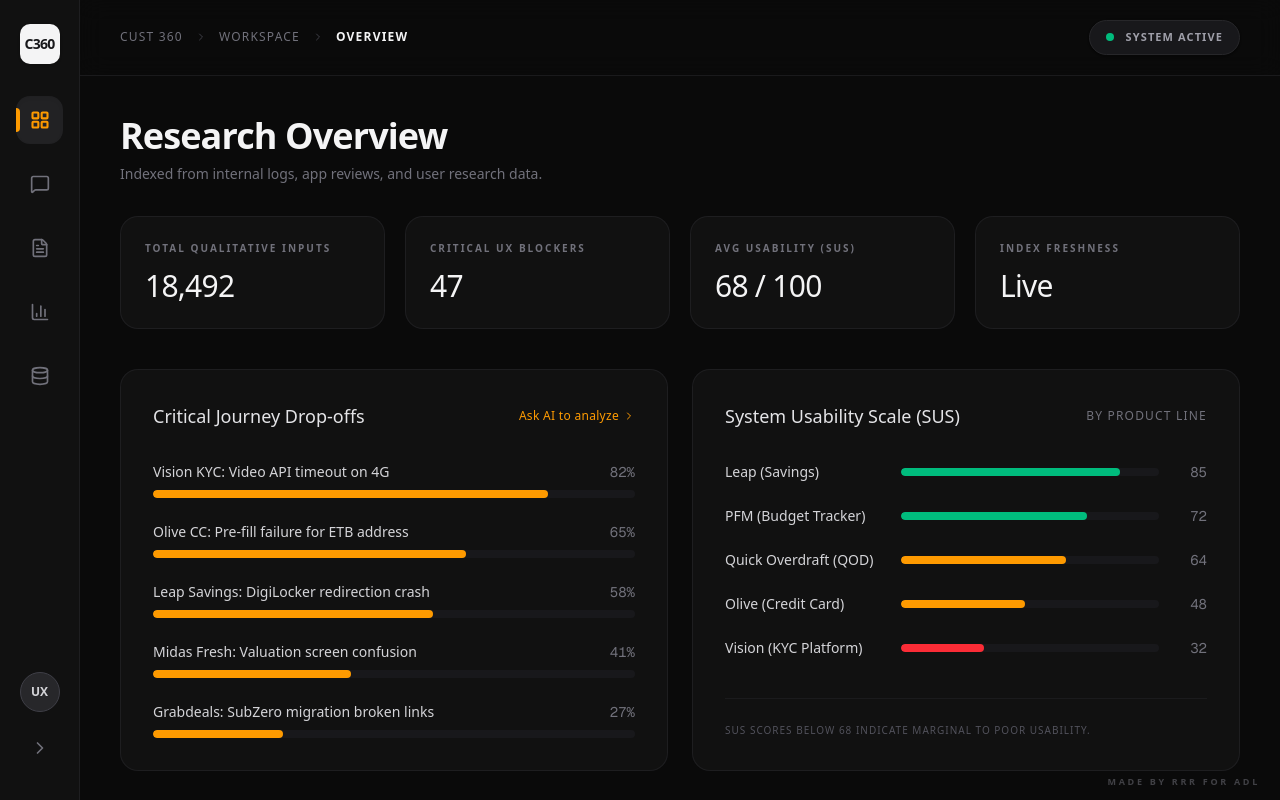
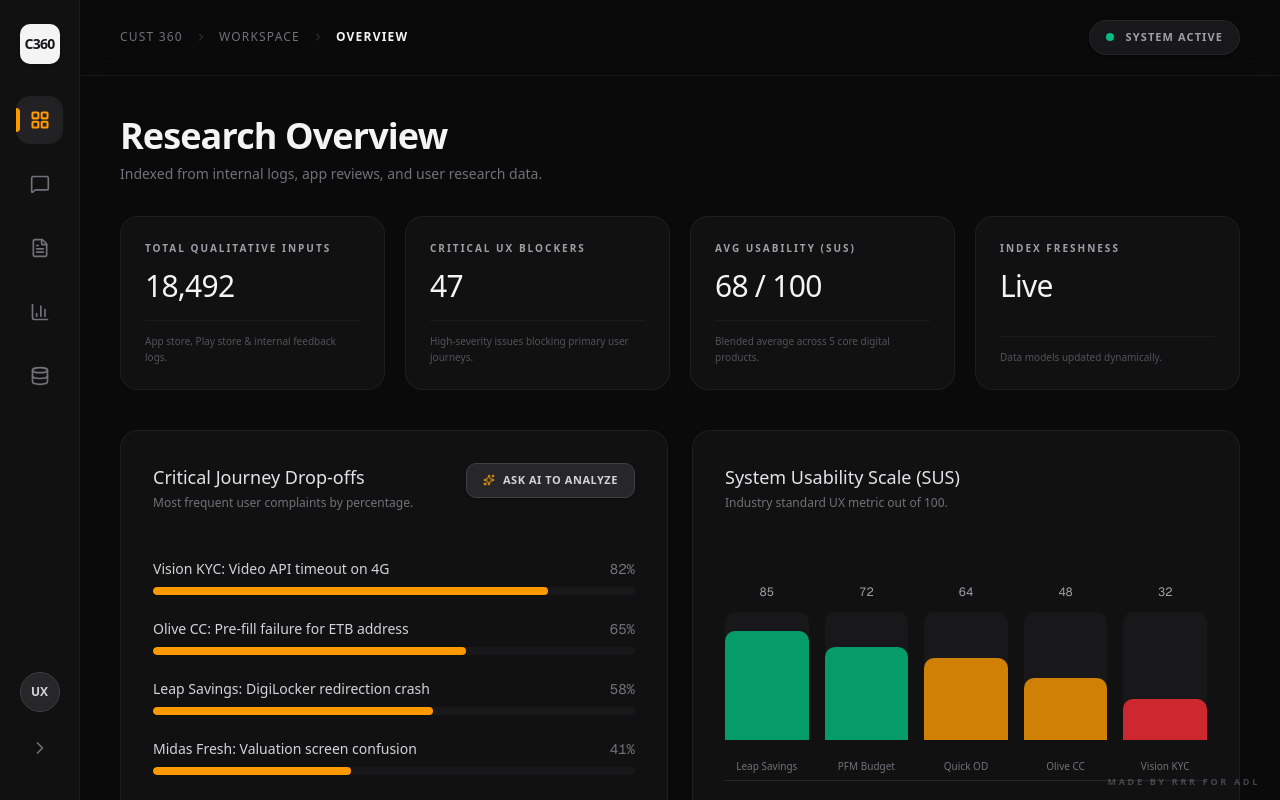
Before and after one commit to saadahmed263/cust-360-dashboard, a Next.js app: page / in a window 1280 px wide. Built offline with nearby package versions, Linux system fonts and the light colour scheme.

Commit message:
UX improvements: Fixed CTA, added metric context, diversified graphs

```diff
--- a/app/page.tsx
+++ b/app/page.tsx
@@ -1,7 +1,7 @@
 'use client'
 
 import { useState, useRef, useEffect } from 'react'
-import { LayoutGrid, MessageSquare, FileText, BarChart3, Database, ChevronRight, CornerDownLeft, UploadCloud, File, X, ChevronLeft } from 'lucide-react'
+import { LayoutGrid, MessageSquare, FileText, BarChart3, Database, ChevronRight, CornerDownLeft, UploadCloud, File, X, ChevronLeft, Sparkles } from 'lucide-react'
 
 export default function Page() {
   const [messages, setMessages] = useState<{id: string, role: string, content: string}[]>([])
@@ -107,10 +107,10 @@ export default function Page() {
 
   // --- FABRICATED INTERNAL PRODUCT DATA ---
   const stats = [
-    { label: 'Total Qualitative Inputs', value: '18,492' },
-    { label: 'Critical UX Blockers', value: '47' },
-    { label: 'Avg Usability (SUS)', value: '68 / 100' },
-    { label: 'Index Freshness', value: 'Live' },
+    { label: 'Total Qualitative Inputs', value: '18,492', context: 'App store, Play store & internal feedback logs.' },
+    { label: 'Critical UX Blockers', value: '47', context: 'High-severity issues blocking primary user journeys.' },
+    { label: 'Avg Usability (SUS)', value: '68 / 100', context: 'Blended average across 5 core digital products.' },
+    { label: 'Index Freshness', value: 'Live', context: 'Data models updated dynamically.' },
   ]
 
   const frictionData = [
@@ -122,11 +122,11 @@ export default function Page() {
   ]
 
   const productUsability = [
-    { label: 'Leap (Savings)', score: 85 },
-    { label: 'PFM (Budget Tracker)', score: 72 },
-    { label: 'Quick Overdraft (QOD)', score: 64 },
-    { label: 'Olive (Credit Card)', score: 48 },
-    { label: 'Vision (KYC Platform)', score: 32 },
+    { label: 'Leap Savings', score: 85 },
+    { label: 'PFM Budget', score: 72 },
+    { label: 'Quick OD', score: 64 },
+    { label: 'Olive CC', score: 48 },
+    { label: 'Vision KYC', score: 32 },
   ]
 
   if (isBooting) {
@@ -219,9 +219,12 @@ export default function Page() {
 
               <div className="grid grid-cols-4 gap-5">
                 {stats.map((stat, i) => (
-                  <div key={i} className="group bg-[#111111] border border-zinc-800/60 rounded-2xl p-6 transition-all duration-300 hover:-translate-y-1 hover:border-zinc-600">
-                    <p className="text-[10px] text-zinc-500 uppercase tracking-[0.2em] font-semibold mb-3">{stat.label}</p>
-                    <p className="text-3xl font-light text-zinc-100 tracking-tight">{stat.value}</p>
+                  <div key={i} className="group flex flex-col justify-between bg-[#111111] border border-zinc-800/60 rounded-2xl p-6 transition-all duration-300 hover:-translate-y-1 hover:border-zinc-600">
+                    <div>
+                      <p className="text-[10px] text-zinc-400 uppercase tracking-[0.2em] font-semibold mb-3">{stat.label}</p>
+                      <p className="text-3xl font-light text-zinc-100 tracking-tight mb-4">{stat.value}</p>
+                    </div>
+                    <p className="text-[10px] text-zinc-600 leading-relaxed border-t border-zinc-800/50 pt-3 group-hover:text-zinc-500 transition-colors">{stat.context}</p>
                   </div>
                 ))}
               </div>
@@ -229,13 +232,21 @@ export default function Page() {
               {/* TWO COLUMN GRAPH LAYOUT */}
               <div className="grid grid-cols-1 lg:grid-cols-2 gap-6 mt-2">
 
-                {/* Graph 1: Top Friction Points */}
-                <div className="bg-[#111111] border border-zinc-800/60 rounded-2xl p-8 hover:border-zinc-700 transition-colors flex flex-col h-full">
-                  <div className="flex items-center justify-between mb-8">
-                    <h3 className="text-lg font-medium text-zinc-200">Critical Journey Drop-offs</h3>
-                    <button onClick={() => setActiveTab('assistant')} className="text-xs text-amber-500 hover:text-amber-400 font-medium tracking-wide flex items-center gap-1">Ask AI to analyze <ChevronRight className="w-3 h-3" /></button>
+                {/* Graph 1: Top Friction Points (Horizontal) */}
+                <div className="bg-[#111111] border border-zinc-800/60 rounded-2xl p-8 hover:border-zinc-700 transition-colors flex flex-col h-full relative">
+                  <div className="flex items-start justify-between mb-8">
+                    <div>
+                      <h3 className="text-lg font-medium text-zinc-200 mb-1">Critical Journey Drop-offs</h3>
+                      <p className="text-xs text-zinc-500">Most frequent user complaints by percentage.</p>
+                    </div>
+                    <button
+                      onClick={() => setActiveTab('assistant')}
+                      className="px-4 py-2 bg-zinc-800 hover:bg-amber-500 text-zinc-300 hover:text-zinc-950 text-[11px] font-bold uppercase tracking-wider rounded-lg transition-all duration-300 flex items-center gap-2 border border-zinc-700 hover:border-amber-500 shadow-sm group"
+                    >
+                      <Sparkles className="w-3 h-3 text-amber-500 group-hover:text-zinc-950 transition-colors" /> Ask AI to Analyze
+                    </button>
                   </div>
-                  <div className="space-y-6 flex-1">
+                  <div className="space-y-6 flex-1 mt-4">
                     {frictionData.map((item, i) => (
                       <div key={i} className="flex flex-col gap-2">
                         <div className="flex justify-between text-sm"><span className="text-zinc-300">{item.label}</span><span className="text-zinc-500 font-mono">{item.value}%</span></div>
@@ -245,27 +256,36 @@ export default function Page() {
                   </div>
                 </div>
 
-                {/* Graph 2: Product Usability Scores */}
+                {/* Graph 2: Product Usability Scores (Vertical Bars) */}
                 <div className="bg-[#111111] border border-zinc-800/60 rounded-2xl p-8 hover:border-zinc-700 transition-colors flex flex-col h-full">
-                  <div className="flex items-center justify-between mb-8">
-                    <h3 className="text-lg font-medium text-zinc-200">System Usability Scale (SUS)</h3>
-                    <span className="text-xs text-zinc-500 uppercase tracking-widest font-medium">By Product Line</span>
+                  <div className="flex items-start justify-between mb-4">
+                    <div>
+                      <h3 className="text-lg font-medium text-zinc-200 mb-1">System Usability Scale (SUS)</h3>
+                      <p className="text-xs text-zinc-500">Industry standard UX metric out of 100.</p>
+                    </div>
                   </div>
-                  <div className="space-y-6 flex-1">
+
+                  {/* Vertical Bar Chart Container */}
+                  <div className="flex items-end justify-between flex-1 mt-8 gap-4 h-48 border-b border-zinc-800 pb-2">
                     {productUsability.map((item, i) => (
-                      <div key={i} className="flex items-center gap-4">
-                        <span className="w-40 text-sm text-zinc-300 truncate">{item.label}</span>
-                        <div className="flex-1 h-2 bg-zinc-900 rounded-full overflow-hidden">
+                      <div key={i} className="flex flex-col items-center gap-3 w-1/5 group h-full justify-end relative">
+                        {/* Score Tooltip/Label */}
+                        <div className="text-zinc-400 font-mono text-xs group-hover:text-zinc-100 transition-colors">{item.score}</div>
+
+                        {/* The Vertical Bar */}
+                        <div className="w-full bg-zinc-900 rounded-t-lg overflow-hidden flex items-end relative h-32 group-hover:bg-zinc-800 transition-colors">
                           <div
-                            className={`h-full rounded-full transition-all duration-1000 ease-out ${item.score > 70 ? 'bg-emerald-500' : item.score > 40 ? 'bg-amber-500' : 'bg-red-500'}`}
-                            style={{ width: `${item.score}%` }}
+                            className={`w-full rounded-t-lg transition-all duration-1000 ease-out ${item.score > 70 ? 'bg-emerald-500/80' : item.score > 40 ? 'bg-amber-500/80' : 'bg-red-500/80'} group-hover:brightness-125`}
+                            style={{ height: `${item.score}%` }}
                           ></div>
                         </div>
-                        <span className="w-8 text-right text-zinc-500 font-mono text-sm">{item.score}</span>
+
+                        {/* Product Label */}
+                        <span className="text-[10px] text-zinc-500 text-center leading-tight mt-2 font-medium">{item.label}</span>
                       </div>
                     ))}
                   </div>
-                  <p className="text-[10px] text-zinc-600 uppercase tracking-widest mt-6 pt-6 border-t border-zinc-800/50">SUS Scores below 68 indicate marginal to poor usability.</p>
+                  <p className="text-[10px] text-zinc-600 uppercase tracking-widest mt-6">Note: Scores below 68 indicate marginal to poor usability requiring intervention.</p>
                 </div>
 
               </div>
```
